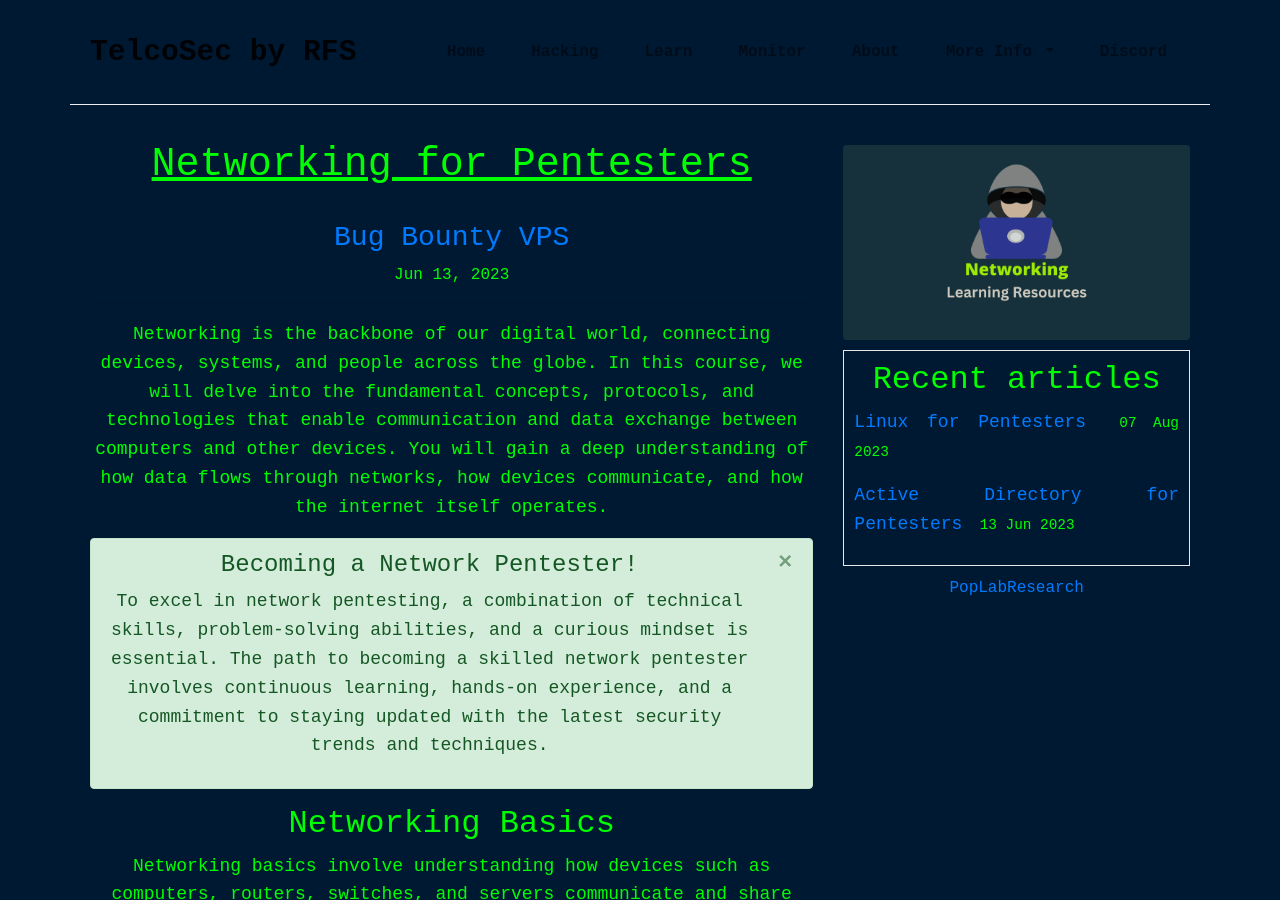
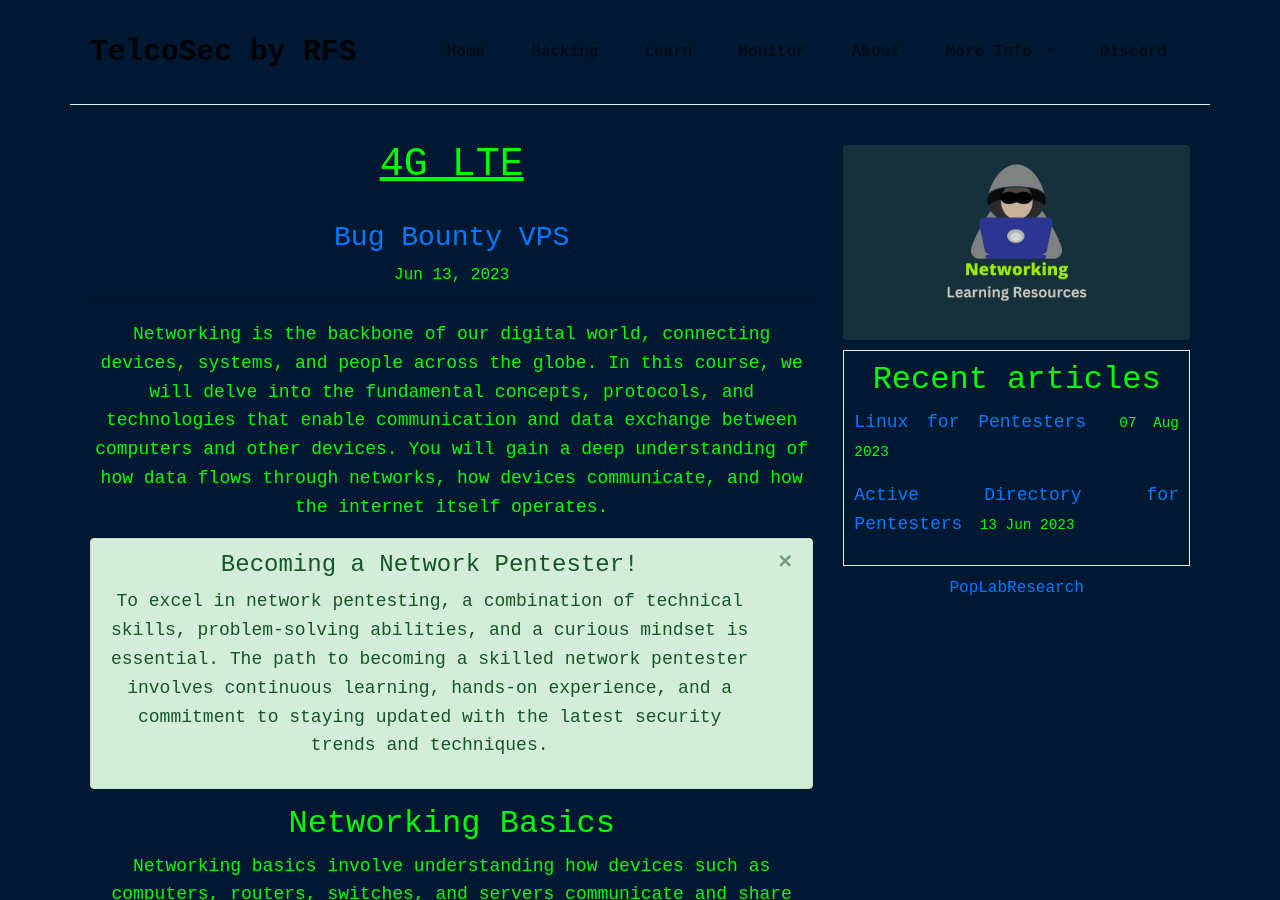
Before and after one commit to TelcoSec/website, a Jekyll site: the page built from _posts/2023-08-07-networking.markdown, in a window 1280 px wide and 900 px high. Built offline with Jekyll 4.4.1, drawn with Linux system fonts in a browser that asks for light colours; comment, search, counter and statistics services are not loaded.

Commit message:
Update 2023-08-07-networking.markdown

```diff
--- a/_posts/2023-08-07-networking.markdown
+++ b/_posts/2023-08-07-networking.markdown
@@ -1,9 +1,9 @@
 ---
 layout: post
-title:  "Networking for Pentesters"
+title:  "4G LTE"
 date:   2023-06-13 10:51:47 +0530
 image: /images/Networking.png
-categories: [Pentesting, Networking]
+categories: [4G, LTE]
 ---
 Networking is the backbone of our digital world, connecting devices, systems, and people across the globe. In this course, we will delve into the fundamental concepts, protocols, and technologies that enable communication and data exchange between computers and other devices.
 You will gain a deep understanding of how data flows through networks, how devices communicate, and how the internet itself operates.
```
